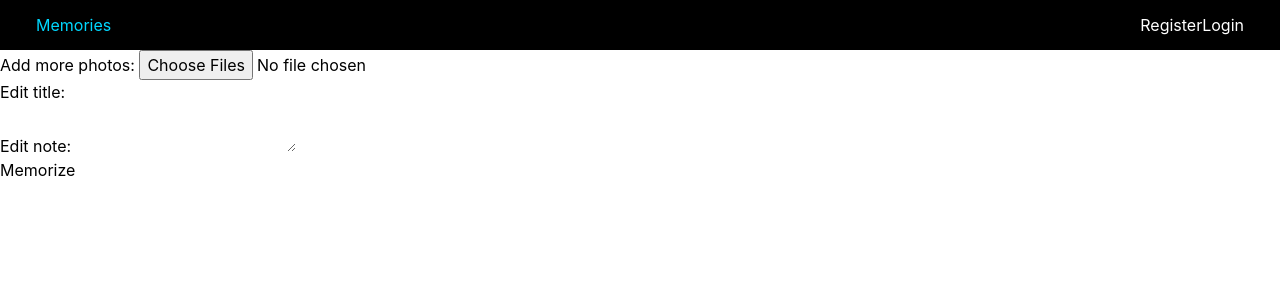
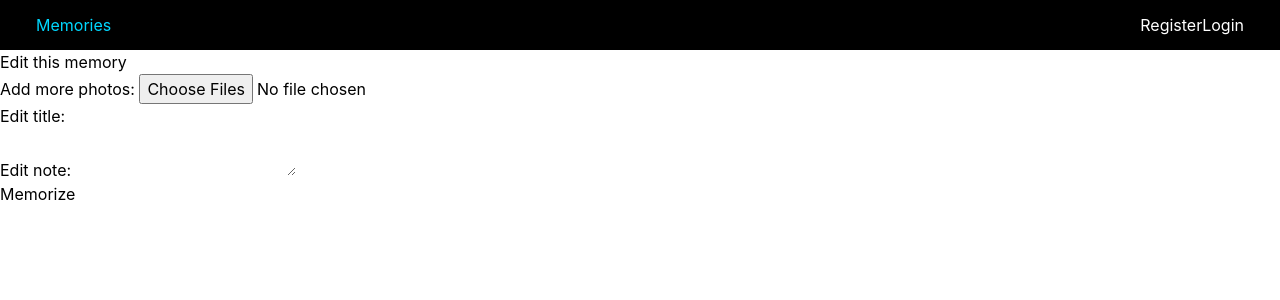
Before and after one commit to JamesOnwordi/memories_client, a React (Create React App) app: page /memories/1/edit in a window 1280 px wide. Shown: the top 300 px of the page. Built offline with nearby package versions, Linux system fonts and the light colour scheme.

Commit message:
finalizes edit memory form

```diff
--- a/src/components/pages/EditMemories.jsx
+++ b/src/components/pages/EditMemories.jsx
@@ -35,7 +35,7 @@ export default function EditMemories(){
             }
             const response = await axios.put(url, formData, options)
             console.log(response.data)
-
+            navigate('/memories')
         } catch (error) {
             console.log(error)
             if (error.response) {
@@ -44,6 +44,11 @@ export default function EditMemories(){
         }
     }
     return(
+        <div>
+            <h1>Edit this memory</h1>
+
+            <p>{msg}</p>
+
             <form onSubmit={handleSubmit}>
                 <div>
                     <label htmlFor='image-upload'>Add more photos: </label>
@@ -78,6 +83,6 @@ export default function EditMemories(){
 
                 <button type="submit">Memorize</button>
             </form>
+        </div>
     )
-
 }
```
Lines whose indentation alone changed are shown as unchanged.
